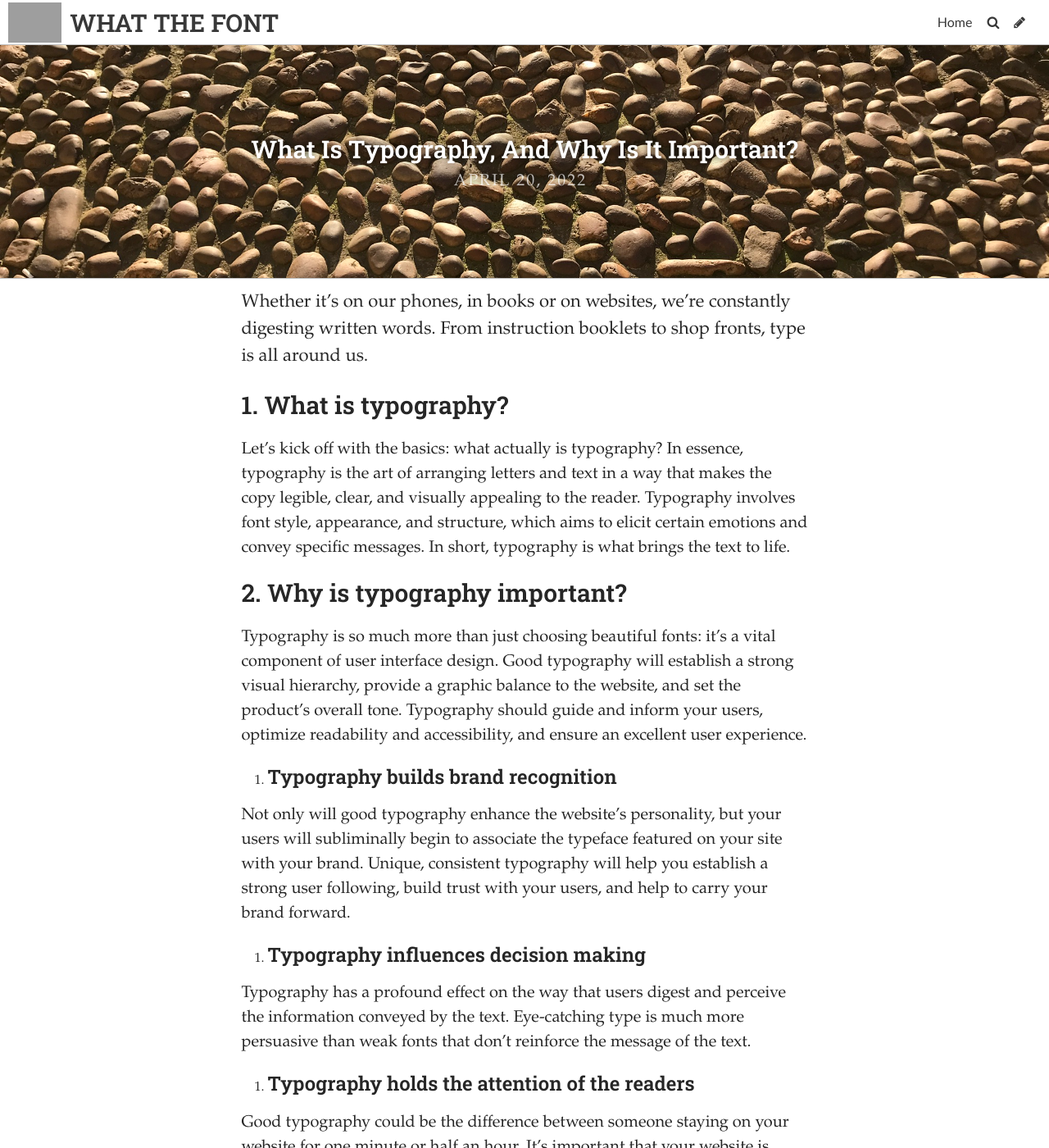
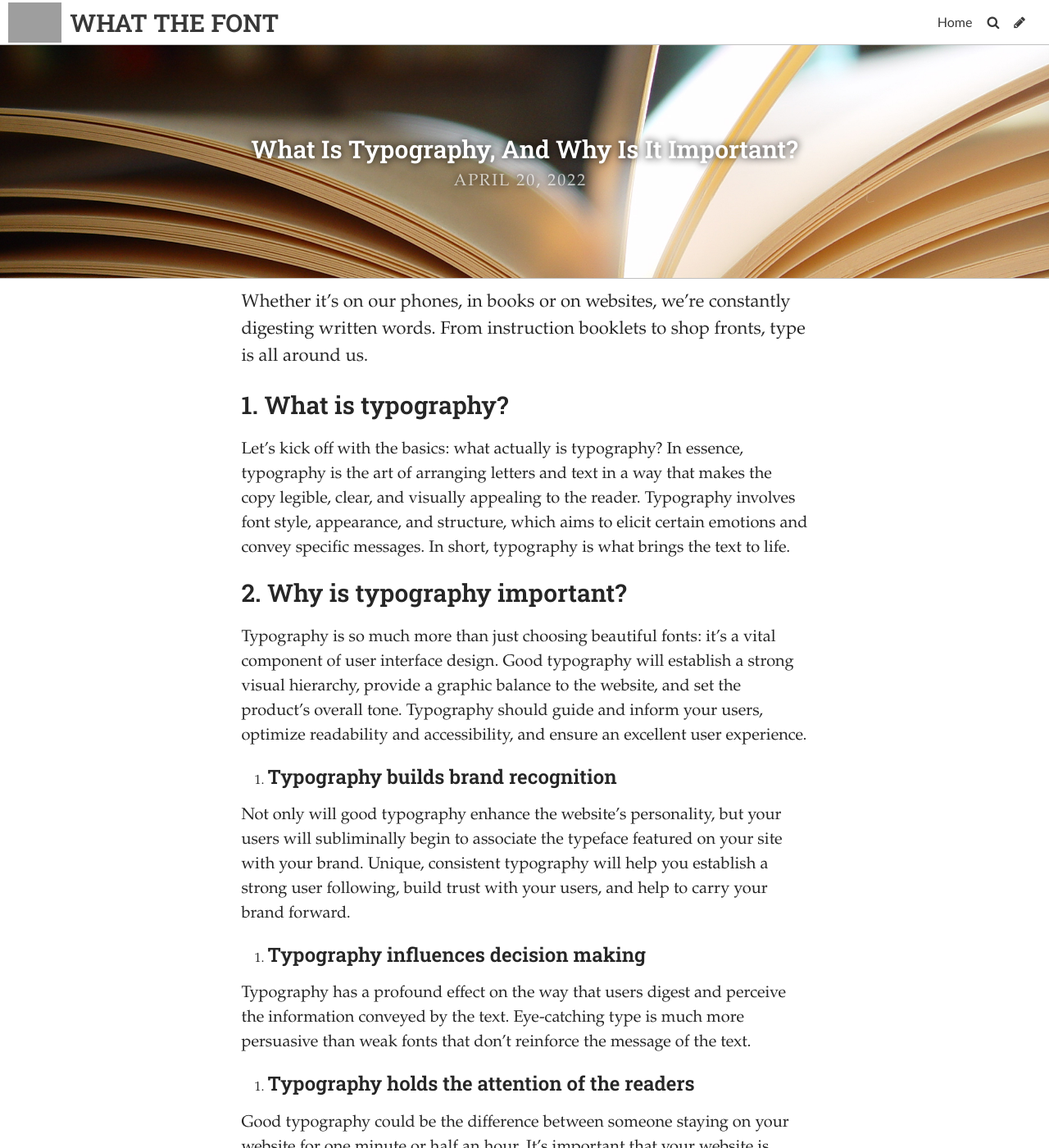
Before and after one commit to hetanshijoshi/designtypo, a Jekyll site: the page built from _posts/2019-07-20-here-is-my-new-post-for-trial.md, in a window 1280 px wide and 1400 px high. Shown: the whole window at 82% size. Built offline with Jekyll 4.4.1, drawn with Linux system fonts in a browser that asks for light colours; some web fonts are replaced; grey boxes are pictures that could not be loaded.

Commit message:
Update Post “2019-07-20-here-is-my-new-post-for-trial”

```diff
--- a/_posts/2019-07-20-here-is-my-new-post-for-trial.md
+++ b/_posts/2019-07-20-here-is-my-new-post-for-trial.md
@@ -2,7 +2,7 @@
 layout: post
 title: What Is Typography, And Why Is It Important?
 date: 2022-04-20T14:36:55.568Z
-image: /uploads/867FAB82-62D7-4C53-8EDC-5114095CF8AA.jpeg
+image: ../uploads/pages.jpg
 caption: ""
 ---
 <!--StartFragment-->
```
